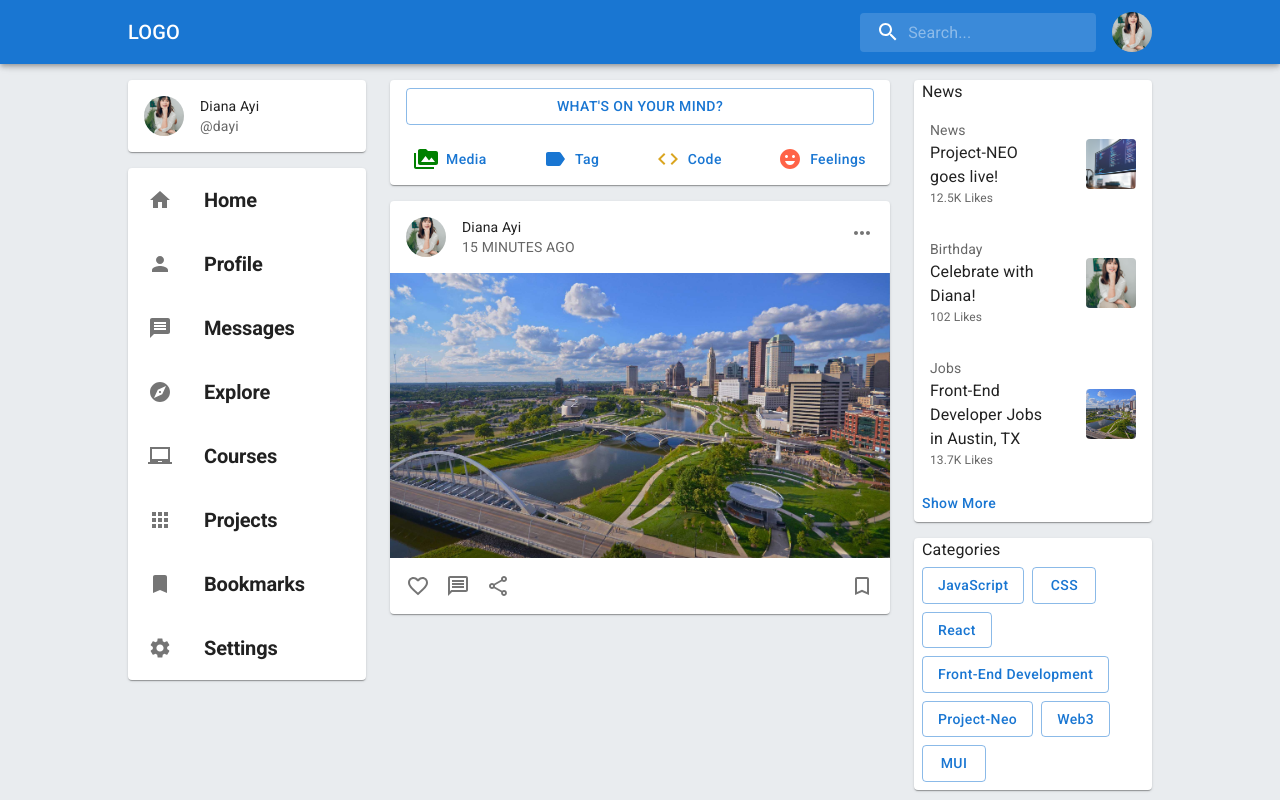
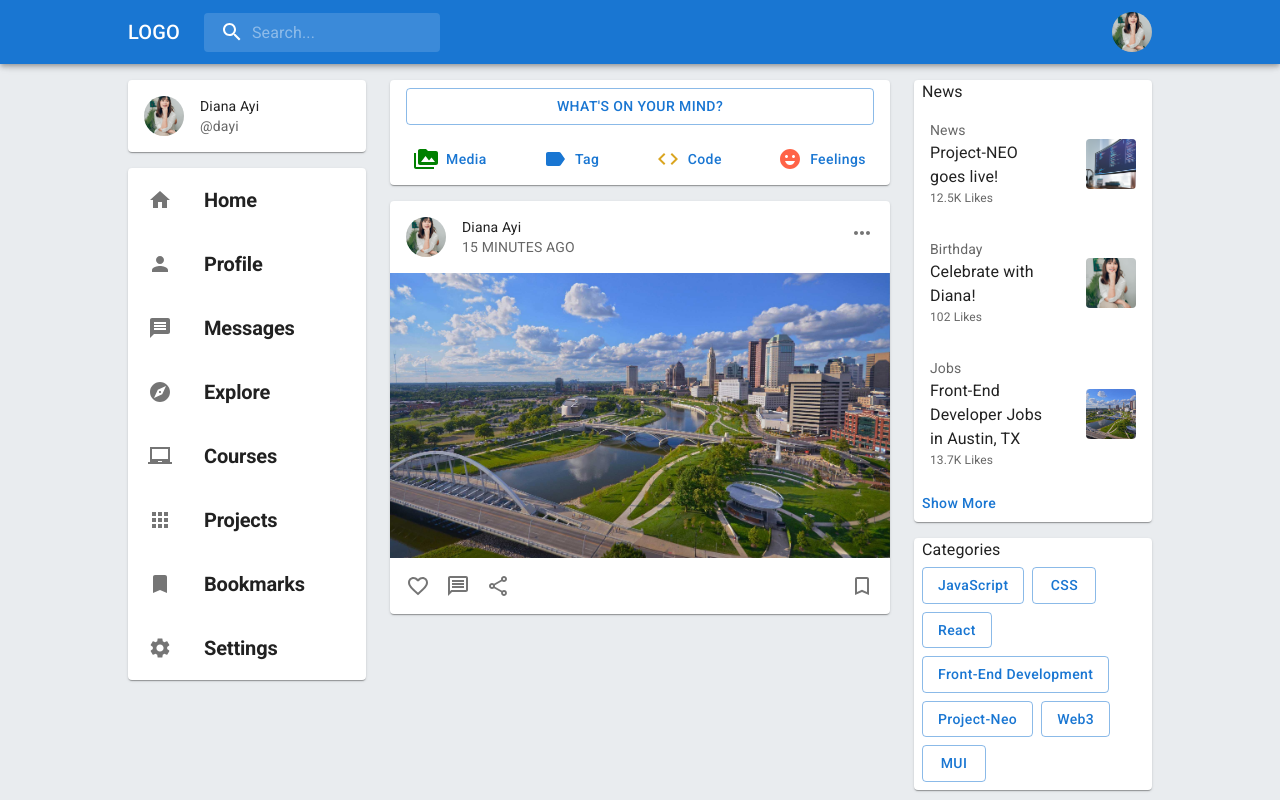
Before and after one commit to jpzambranoleon/project-neo-front-end, a React (Create React App) app: page / in a window 1280 px wide. Built offline with nearby package versions, Linux system fonts and the light colour scheme.

Commit message:
updated Navbar.jsx

```diff
--- a/src/components/Navbar.jsx
+++ b/src/components/Navbar.jsx
@@ -68,7 +68,11 @@ const Navbar = () => {
                     >
                         <MenuTwoTone />
                     </IconButton>
-                    <Typography variant="h6" component="div" sx={{ flexGrow: 1, display: { xs: 'none', sm: 'block' } }}>
+                    <Typography
+                        variant="h6"
+                        noWrap
+                        component="div"
+                        sx={{ display: { xs: 'none', sm: 'block' } }}>
                         LOGO
                     </Typography>
                     <SearchField>
@@ -80,6 +84,7 @@ const Navbar = () => {
                             inputProps={{ 'aria-label': 'search' }}
                         />
                     </SearchField>
+                    <Box sx={{ flexGrow: 1 }}/>
                     <Tooltip title="User">
                         <IconButton onClick={handleOpenUserMenu} sx={{ p: 0 }}>
                             <Avatar alt="Diana Ayi" src="/assets/person/diana.jpg" />
```
Lines whose indentation alone changed are shown as unchanged.
